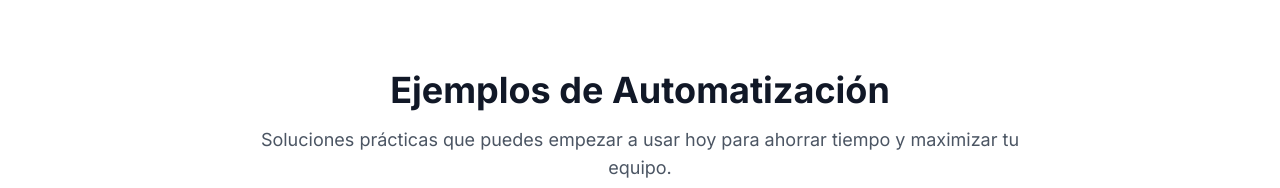
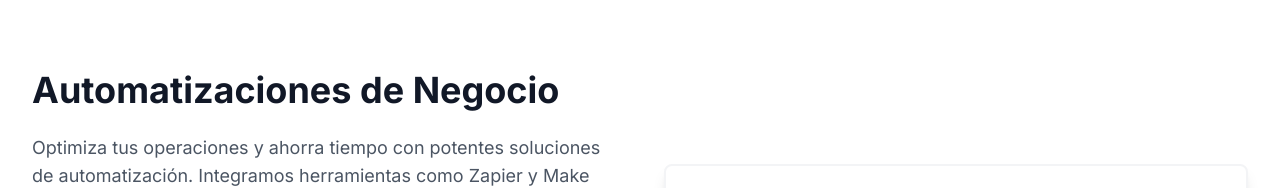
Before and after one commit to AldoRxz/escala-v1, a Next.js app: page /automatizaciones in a window 1280 px wide. Shown: the part 610-798 px from the top of the page. Built offline with nearby package versions, Linux system fonts and the light colour scheme.

Commit message:
Add AutomationsOverview component

```diff
--- /dev/null
+++ b/components/automations/AutomationsOverview.tsx
@@ -0,0 +1,5 @@
+import Automations from "@/components/automations"
+
+export default function AutomationsOverview() {
+  return <Automations />
+}
```
